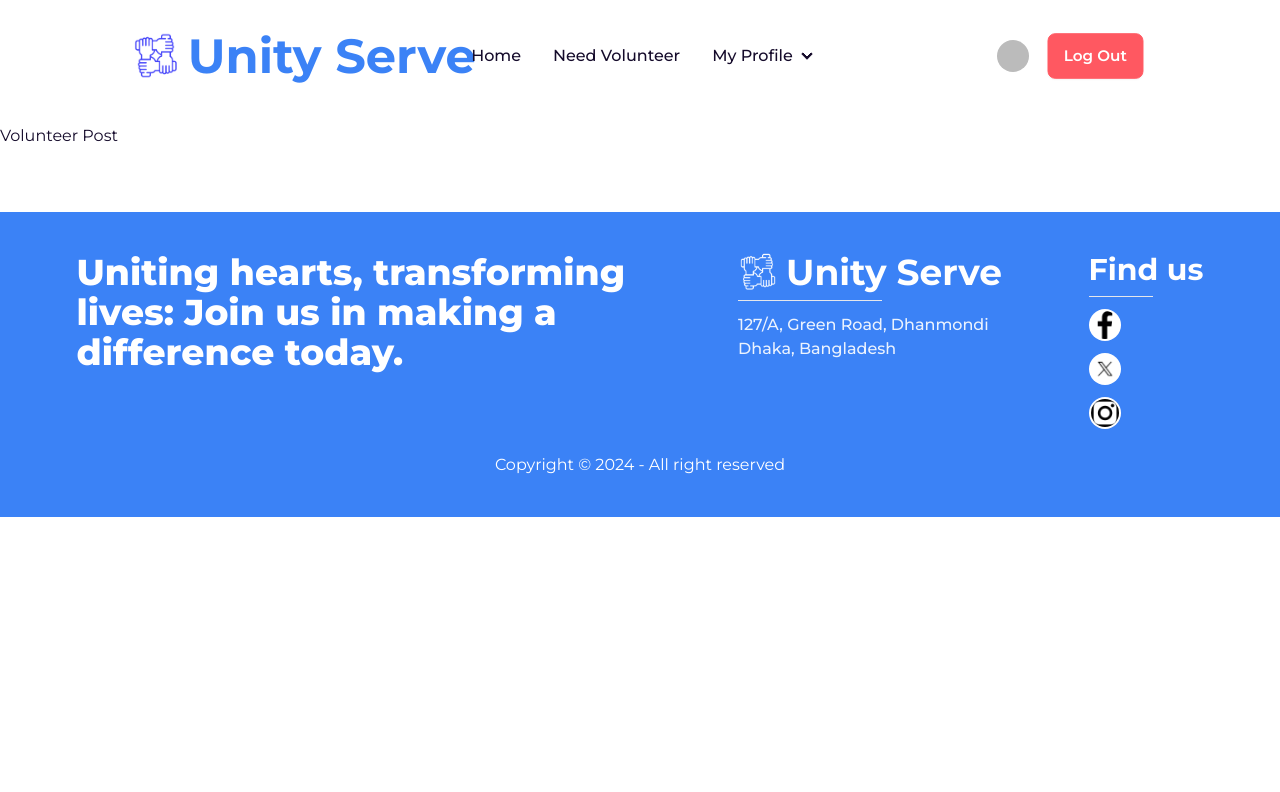
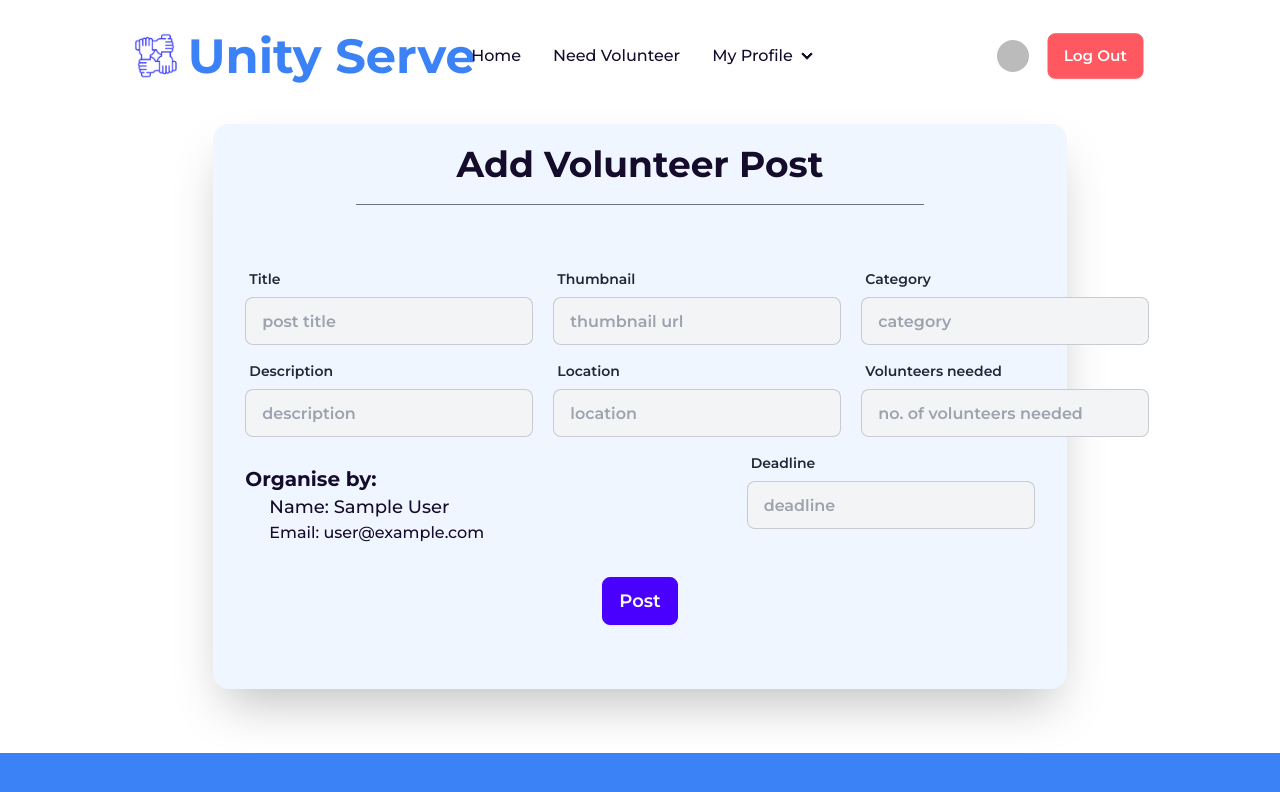
Before and after one commit to IfranAlamBishal/unity-serve-client, a React (Vite) app: page /volunteer_post in a window 1280 px wide. Shown: the top 792 px of the page. Built offline with nearby package versions, Linux system fonts and the light colour scheme; no server answers; sample sign-in values are in the browser's storage.

Commit message:
Add post form added

```diff
--- a/src/Components/Home/Banner.jsx
+++ b/src/Components/Home/Banner.jsx
@@ -11,7 +11,7 @@ const Banner = () => {
                         <a href="#slide2" className="btn btn-circle">❯</a>
                     </div>
                     <div className="absolute flex justify-center transform -translate-y-1/2 left-5 right-5 bottom-1">
-                        <Link to="/need_volunteer" className=" btn btn-primary text-xl font-semibold rounded-xl">Be a Volunteer</Link>
+                        <Link to="/need_volunteer" className=" btn btn-primary lg:text-xl font-semibold rounded-xl">Be a Volunteer</Link>
                     </div>
                 </div>
                 <div id="slide2" className="carousel-item relative w-full">
@@ -21,7 +21,7 @@ const Banner = () => {
                         <a href="#slide3" className="btn btn-circle">❯</a>
                     </div>
                     <div className="absolute flex justify-center transform -translate-y-1/2 left-5 right-5 bottom-1">
-                        <Link to="/need_volunteer" className=" btn btn-primary text-xl font-semibold rounded-xl">Be a Volunteer</Link>
+                        <Link to="/need_volunteer" className=" btn btn-primary lg:text-xl font-semibold rounded-xl">Be a Volunteer</Link>
                     </div>
                 </div>
                 <div id="slide3" className="carousel-item relative w-full">
@@ -31,7 +31,7 @@ const Banner = () => {
                         <a href="#slide4" className="btn btn-circle">❯</a>
                     </div>
                     <div className="absolute flex justify-center transform -translate-y-1/2 left-5 right-5 bottom-1">
-                        <Link to="/need_volunteer" className=" btn btn-primary text-xl font-semibold rounded-xl">Be a Volunteer</Link>
+                        <Link to="/need_volunteer" className=" btn btn-primary lg:text-xl font-semibold rounded-xl">Be a Volunteer</Link>
                     </div>
                 </div>
                 <div id="slide4" className="carousel-item relative w-full">
@@ -41,7 +41,7 @@ const Banner = () => {
                         <a href="#slide1" className="btn btn-circle">❯</a>
                     </div>
                     <div className="absolute flex justify-center transform -translate-y-1/2 left-5 right-5 bottom-1">
-                        <Link to="/need_volunteer" className=" btn btn-primary text-xl font-semibold rounded-xl">Be a Volunteer</Link>
+                        <Link to="/need_volunteer" className=" btn btn-primary lg:text-xl font-semibold rounded-xl">Be a Volunteer</Link>
                     </div>
                 </div>
             </div>
--- a/src/Components/NeedVolunteer/VolunteerPost.jsx
+++ b/src/Components/NeedVolunteer/VolunteerPost.jsx
@@ -1,8 +1,84 @@
+import { useContext } from "react";
+import { AuthContext } from "../Providers/AuthProvider";
 
 const VolunteerPost = () => {
+
+    const { user } = useContext(AuthContext)
+    const { displayName, email } = user
+
+    const handlePost = e => {
+        e.preventDefault()
+    }
     return (
-        <div>
-            Volunteer Post
+        <div >
+            <div className="card shrink-0 w-5/6 lg:w-2/3 mx-auto shadow-2xl bg-blue-50 pb-8">
+                <h2 className=" text-center text-4xl font-bold my-5">Add Volunteer Post</h2>
+                <hr className=" w-2/3 mx-auto py-3 border-gray-500" />
+
+                <form onSubmit={handlePost} className="card-body">
+
+                    <div className=" flex flex-col lg:flex-row gap-5 justify-around font-semibold">
+                        <div className="form-control">
+                            <label className="label">
+                                <span className="label-text">Title</span>
+                            </label>
+                            <input type="text" placeholder="post title" className="input input-bordered w-72 bg-gray-100" name="title" required />
+                        </div>
+                        <div className="form-control">
+                            <label className="label">
+                                <span className="label-text">Thumbnail</span>
+                            </label>
+                            <input type="url" placeholder="thumbnail url" className="input input-bordered w-72 bg-gray-100" name="thumbnail" required />
+                        </div>
+                        <div className="form-control">
+                            <label className="label">
+                                <span className="label-text">Category</span>
+                            </label>
+                            <input type="text" placeholder="category" className="input input-bordered w-72 bg-gray-100" name="category" required />
+                        </div>
+                    </div>
+
+                    <div className=" flex flex-col lg:flex-row gap-5 justify-around font-semibold">
+                        <div className="form-control">
+                            <label className="label">
+                                <span className="label-text">Description</span>
+                            </label>
+                            <input type="text" placeholder="description" className="input input-bordered w-72 bg-gray-100" name="description" required />
+                        </div>
+                        <div className="form-control">
+                            <label className="label">
+                                <span className="label-text">Location</span>
+                            </label>
+                            <input type="text" placeholder="location" className="input input-bordered w-72 bg-gray-100" name="location" required />
+                        </div>
+                        <div className="form-control">
+                            <label className="label">
+                                <span className="label-text">Volunteers needed</span>
+                            </label>
+                            <input type="text" placeholder="no. of volunteers needed" className="input input-bordered w-72 bg-gray-100" name="volunteers_needed" required />
+                        </div>
+                    </div>
+
+                    <div className=" flex flex-col lg:flex-row gap-5 justify-between font-semibold">
+                        <div className=" gap-3 mt-5">
+                            <h4 className="font-bold text-xl">Organise by:</h4>
+                            <p className=" text-lg font-medium pl-6">Name: {displayName}</p>
+                            <p className=" font-medium pl-6">Email: {email}</p>
+                        </div>
+
+                        <div className="form-control">
+                            <label className="label">
+                                <span className="label-text">Deadline</span>
+                            </label>
+                            <input type="text" placeholder="deadline" className="input input-bordered w-72 bg-gray-100" name="deadline" required />
+                        </div>
+                    </div>
+
+                    <div className="card-actions justify-center mt-6">
+                        <button className="btn btn-primary text-lg text-white">Post</button>
+                    </div>
+                </form>
+            </div>
         </div>
     );
 };
--- a/src/Components/User/ManagePosts/ManagePosts.jsx
+++ b/src/Components/User/ManagePosts/ManagePosts.jsx
@@ -38,6 +38,8 @@ const ManagePosts = () => {
 
     // console.log(myPosts, myRequests)
 
+    // Auto Tab1 select
+
     const [activeTab, setActiveTab] = useState('');
 
     useEffect(() => {
@@ -46,8 +48,26 @@ const ManagePosts = () => {
         }
     }, [activeTab]);
 
+    // Loading spinner
+
+    const [spinner, setSpinner] = useState(true);
+
+    useEffect(() => {
+        const timer = setTimeout(() => {
+            setSpinner(false);
+        }, 2000);
+        return () => clearTimeout(timer);
+    }, [])
+
     return (
         <div className="lg:w-5/6 mx-auto py-5">
+
+            <div className="flex justify-center">
+                {
+                    spinner && <span className="loading text-info w-24"></span>
+                }
+            </div>
+
             <h2 className=" text-center text-5xl font-bold mb-5">Manage Posts</h2>
             <hr className=" w-2/3 mx-auto border-blue-700 mb-10" />
 
--- a/src/Components/User/ManagePosts/MyPost.jsx
+++ b/src/Components/User/ManagePosts/MyPost.jsx
@@ -5,8 +5,8 @@ const MyPost = ({ post }) => {
     return (
         <div className="card sm:card-compact lg:card-side w-[320px] lg:w-full bg-blue-50 shadow-xl my-6 ">
             <figure><img src={thumbnail} alt="Property" className=" w-[320px] h-56" /></figure>
-            <div className="card-body">
-                <h2 className="card-title text-3xl font-semibold">{title}</h2>
+            <div className="card-body font-semibold">
+                <h2 className="card-title text-3xl">{title}</h2>
                 <p>{location}</p>
                 <p>Deadline: {deadline}</p>
 
--- a/src/Components/User/ManagePosts/MyRequests.jsx
+++ b/src/Components/User/ManagePosts/MyRequests.jsx
@@ -1,17 +1,48 @@
 import { Link } from "react-router-dom";
+import Swal from "sweetalert2";
 
 const MyRequests = ({ request }) => {
-    const { thumbnail, title, location, deadline } = request
+    const { _id, thumbnail, title, location, deadline } = request
+
+    const handleDelete = id => {
+        Swal.fire({
+            title: "Are you sure?",
+            text: "You want to cancel your join request?",
+            icon: "warning",
+            showCancelButton: true,
+            confirmButtonColor: "#3085d6",
+            cancelButtonColor: "#d33",
+            confirmButtonText: "Yes, I want to cancel"
+        }).then((result) => {
+            if (result.isConfirmed) {
+                fetch(`http://localhost:5000/volunter_requests/${id}`, {
+                    method: 'DELETE'
+                })
+                    .then(res => res.json())
+                    .then(data => {
+                        // console.log(data)
+                        if (data.deletedCount > 0) {
+                            Swal.fire({
+                                title: "Cancelled!",
+                                text: "You've successfully cancelled your requested. ",
+                                icon: "success"
+                            });
+                            window.location.reload()
+                        }
+                    })
+            }
+        });
+    }
     return (
         <div className="card sm:card-compact lg:card-side w-[320px] lg:w-full bg-blue-50 shadow-xl my-6 ">
             <figure><img src={thumbnail} alt="Property" className=" w-[320px] h-56" /></figure>
-            <div className="card-body">
+            <div className="card-body font-semibold">
                 <h2 className="card-title text-3xl font-semibold mt-3">{title}</h2>
                 <p>{location}</p>
                 <p>Deadline: {deadline}</p>
 
                 <div className="card-actions justify-center lg:justify-end mt-5">
-                    <Link className="btn btn-error text-base font-semibold text-white">Cancel request</Link>
+                    <Link onClick={() => handleDelete(_id)} className="btn btn-error text-base font-semibold text-white">Cancel request</Link>
                 </div>
             </div>
         </div>
```
